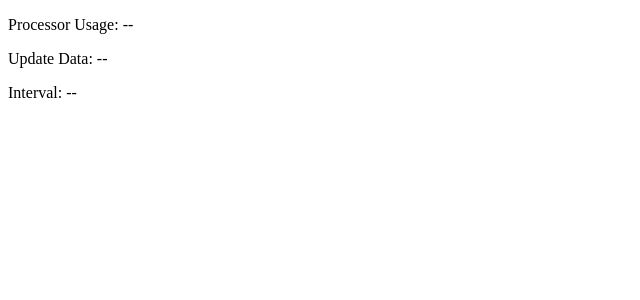
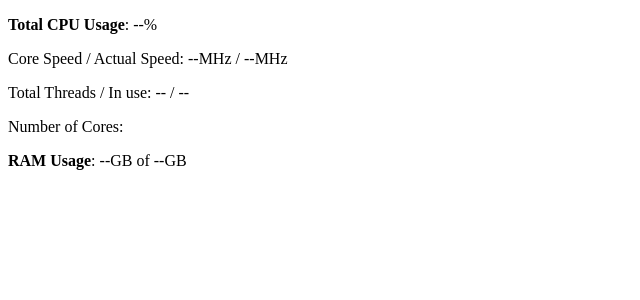
Before and after one commit to Aztrob01/Hamon-Server, a Flask app: page / in a window 1280 px wide. Shown: the top 300 px of the page, without its empty margins (0-640 px from the left). Run offline with Flask 3, Linux system fonts and the light colour scheme; data that the repository does not hold is empty; parts of the project's set-up code (start-up, migrations or seed data) failed here and were passed over.

Commit message:
Update .html to show more data

```diff
--- a/templates/index.html
+++ b/templates/index.html
@@ -1,16 +1,22 @@
 <!DOCTYPE html>
 <html lang="en">
-
 <head>
     <meta charset="UTF-8">
     <meta name="viewport" content="width=device-width, initial-scale=1.0">
-    <title>Document</title>
+    <title>Visualizer</title>
 </head>
-
 <body>
-    <p>Processor Usage: <span id="cpu_per">--</span></p>
-    <p>Update Data: <span id="cpu_upd">--</span></p>
-    <p>Interval: <span id="cpu_int">--</span></p>
+    <!-- main -->
+    <div class="main-container">
+        <p><strong>Total CPU Usage</strong>: <span id="cpu_perc">--%</span></p>
+        <p>Core Speed / Actual Speed: <span id="cpu_tot_speed">--MHz</span> / <span id="cpu_cur_speed">--MHz</span></p>
+        <p>Total Threads / In use: <span id="threads">-- / --</span></p>
+        <p>Number of Cores: <span id="cores"></span></p>
+        <p><strong>RAM Usage</strong>: <span id="mem_usage">--GB</span> of <span id="mem_absolute">--GB</span> <span id="mem_percent"></span></p>
+        <!-- need more data -->
+    </div>
+    <div class="graph-container"></div>
+    <div class="settings"></div>
 </body>
 <script>
     async function Data_Update() {
@@ -18,9 +24,18 @@
             const response = await fetch("/data");
             const data = await response.json();
 
-            document.getElementById("cpu_per").innerText = data.cpu_per;
-            document.getElementById("cpu_upd").innerText = data.cpu_upd;
-            document.getElementById("cpu_int").innerText = data.program_interval;
+            document.getElementById("cpu_perc").innerText = data.cpu_per;
+            document.getelementById("cpu_tot_speed").innerText = data.total_speed;
+            document.getelementById("cpu_cur_speed").innertext = data.current_speed;
+            document.getElementById("threads").innerText = data.threads;
+            document.getElementById("cores").innerText = data.cores;
+
+            document.getelementById("mem_usage").innerText = data.mem_usage;
+            document.getelementById("mem_absolute").innerText = data.mem_absolute;
+            document.getelementById("mem_percent").innerText = data.mem_percent;
+            // document.getelementById("hardware_mem").innerText = data.mem_total;
+            // document.getelementById("virtual_mem").innerText = data.mem_virtual;
+            // document.getelementById("virtual_usage").innerText = data.mem_virtual_usage;
         } catch (err) {
             console.error("Error while trying to fetch data: ", err)
         }
@@ -28,5 +43,4 @@
     setInterval(Data_Update, 500)
     Data_Update()
 </script>
-
 </html>
```
